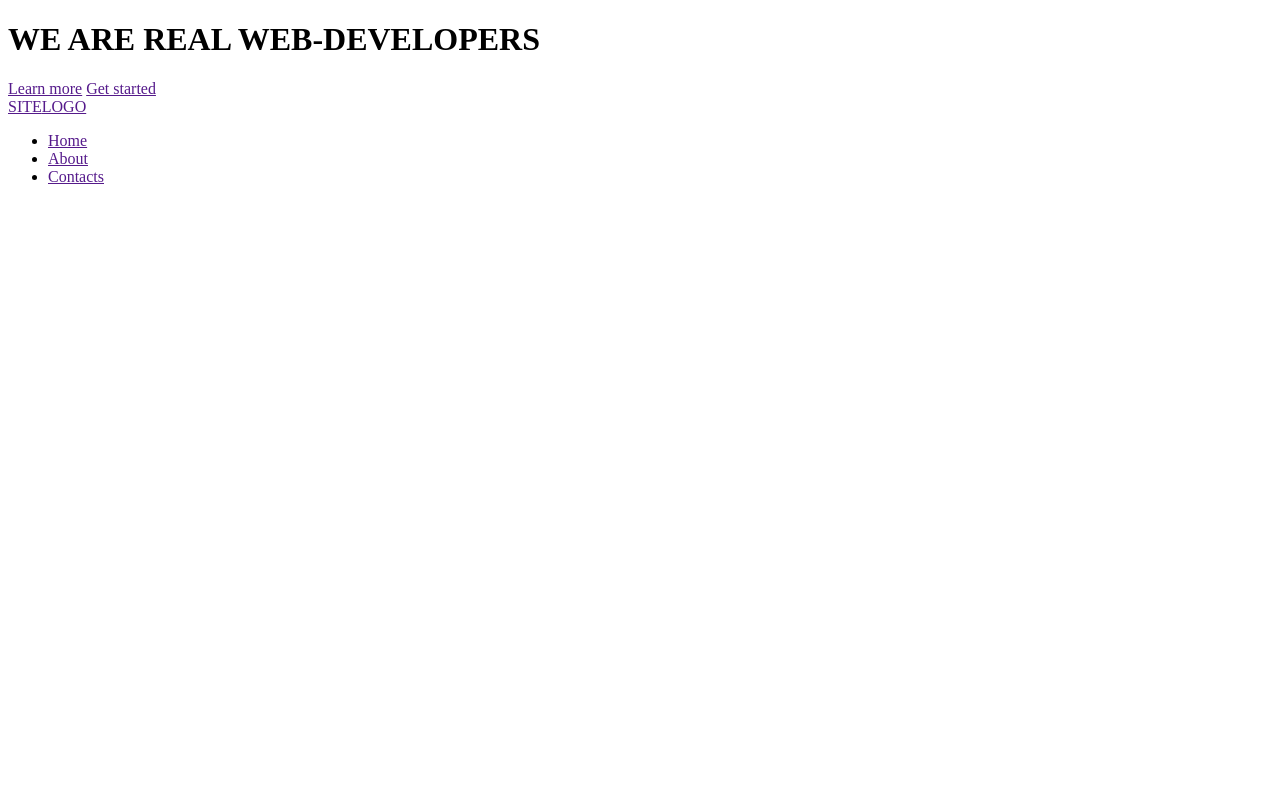
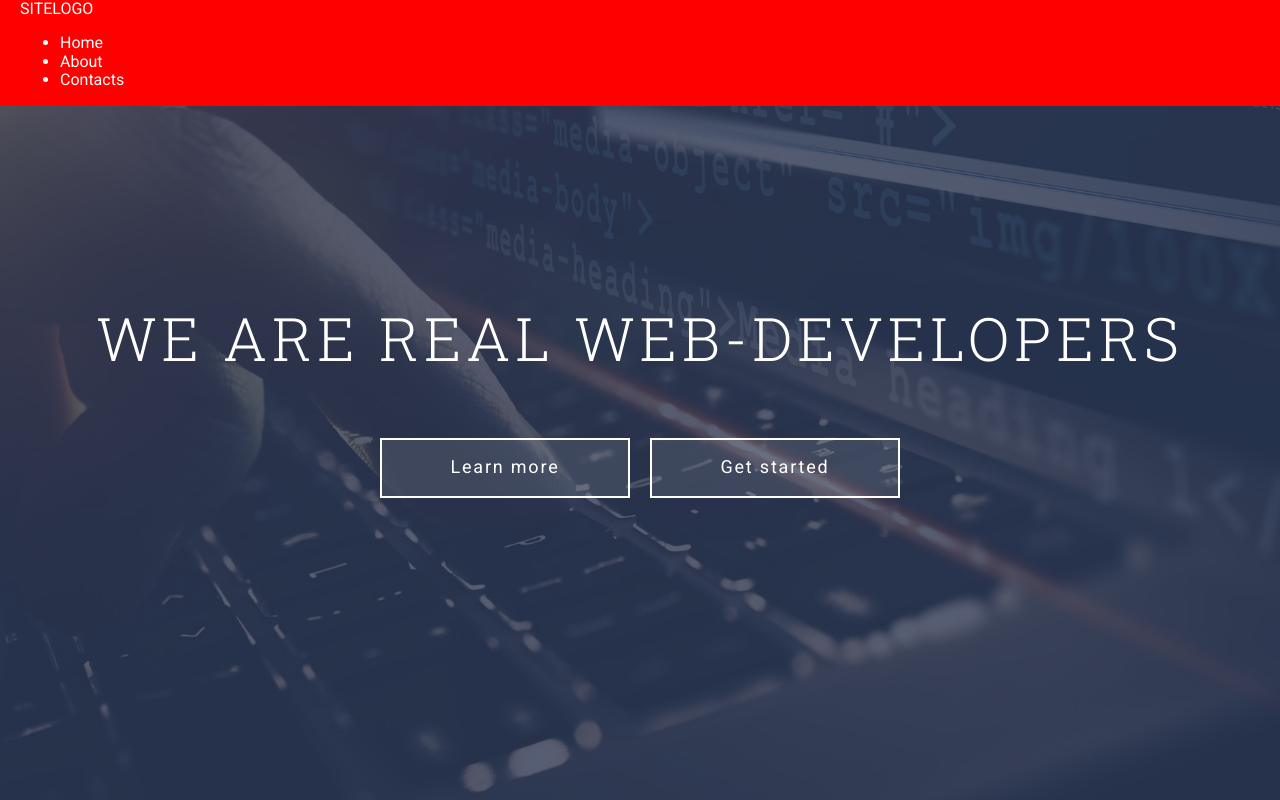
Before and after one commit to nikaveraa-1995/20220726__grid-template, a website: page index.html in a window 1280 px wide. Drawn offline with Linux system fonts and the light colour scheme.

Commit message:
черновое оформление блока header

```diff
--- a/package.json
+++ b/package.json
@@ -18,7 +18,7 @@
     "gulp-sass": "^5.1.0",
     "postcss": "^8.4.49",
     "postcss-discard-comments": "^7.0.3",
-    "sass": "^1.81.0",
+    "sass": "^1.82.0",
     "sort-css-media-queries": "^2.4.0"
   }
 }
--- a/src/scss/common/_classes.scss
+++ b/src/scss/common/_classes.scss
@@ -1,2 +1,15 @@
 @use "../presets" as *;
 @use "../mixins" as *;
+
+.btn{
+display: flex;
+align-items: center;
+justify-content: center;
+min-width: 250px;
+height: 60px;
+background-color: rgba($color-white, 0.1);
+border: 2px solid $color-white;
+padding: 0.5em, 1em;
+font-size: 18px;
+letter-spacing: 0.1em;
+}
--- a/src/scss/common/_typography.scss
+++ b/src/scss/common/_typography.scss
@@ -1,2 +1,48 @@
 @use "../presets" as *;
 @use "../mixins" as *;
+
+*,
+*::before,
+*::after{
+  box-sizing: border-box;
+}
+
+html{
+font-size: $font-size;
+font-family: $font-main;
+color: $color-primary;
+}
+
+body{
+  color: $color-primary;
+  background-color: $color-white;
+}
+
+a{
+text-decoration: none;
+color: $color-white;
+}
+
+h1{
+font-family: $font-header;
+font-size: 3.75rem;
+letter-spacing: 0.08em;
+font-weight: 300;
+
+}
+
+
+
+
+
+
+
+
+
+
+
+
+
+
+// @use "../presets" as *;
+// @use "../mixins" as *;
--- a/src/scss/components/header/_header-content.scss
+++ b/src/scss/components/header/_header-content.scss
@@ -1,2 +1,23 @@
 @use "../../presets" as *;
 @use "../../mixins" as *;
+
+.header-content{
+  position: relative;
+  top: 0;
+  z-index: 1;
+
+  &__container{
+   @include container
+  }
+
+  &__title{
+    margin: 0 0 66px;
+  text-align: center;
+  }
+
+  &__actions{
+    display: flex;
+    justify-content: center;
+    gap: $gap;
+  }
+}
--- a/src/scss/components/header/_header-menu.scss
+++ b/src/scss/components/header/_header-menu.scss
@@ -1,2 +1,15 @@
 @use "../../presets" as *;
 @use "../../mixins" as *;
+
+.header-menu{
+position: absolute;
+top: 0;
+right: 0;
+left: 0;
+background-color: red;
+z-index: 2;
+
+&__container{
+  @include container;
+}
+}
--- a/src/scss/components/header/_header-navbar.scss
+++ b/src/scss/components/header/_header-navbar.scss
@@ -1,2 +1,6 @@
 @use "../../presets" as *;
 @use "../../mixins" as *;
+
+.header-navbar__btn{
+  display: none;
+}
--- a/src/scss/components/header/_header-overlay.scss
+++ b/src/scss/components/header/_header-overlay.scss
@@ -1,2 +1,9 @@
 @use "../../presets" as *;
 @use "../../mixins" as *;
+
+.header-overlay{
+  position: absolute;
+  inset: 0;
+  background-color: $color-primary;
+  opacity: 0.8;
+  }
--- a/src/scss/components/header/_header.scss
+++ b/src/scss/components/header/_header.scss
@@ -1,2 +1,14 @@
 @use "../../presets" as *;
 @use "../../mixins" as *;
+
+.header{
+  position: relative;
+  background-color: $color-primary;
+  background-image: url(../images/img-header.png);
+  background-size: cover;
+  min-height: 100vh;
+  color: $color-white;
+  display: grid;
+  align-items: center;
+  padding: 150px 0;
+}
--- a/src/scss/mixins/_mixins.scss
+++ b/src/scss/mixins/_mixins.scss
@@ -51,3 +51,10 @@
 @mixin box-shadow {
   box-shadow: -3px 3px 20px -10px darken($color-gray-dark, 40%);
 }
+
+@mixin container{
+  max-width: $ul;
+  padding-left: $gap;
+  padding-right: $gap;
+  margin: 0 auto;
+}
--- a/src/scss/style.scss
+++ b/src/scss/style.scss
@@ -2,3 +2,9 @@
 
 @use "common";
 @use "components";
+
+// @import "../../libs/normalize.css/normalize";
+// @import "common/typography";
+// @import "common/classes";
+// @import "presets/variables";
+// @import "presets/skin";
```
Also changed, not shown: assets/css/style.css, assets/css/style.min.css (added), gulpfile.js (line endings or trailing spaces), 1 other file.
